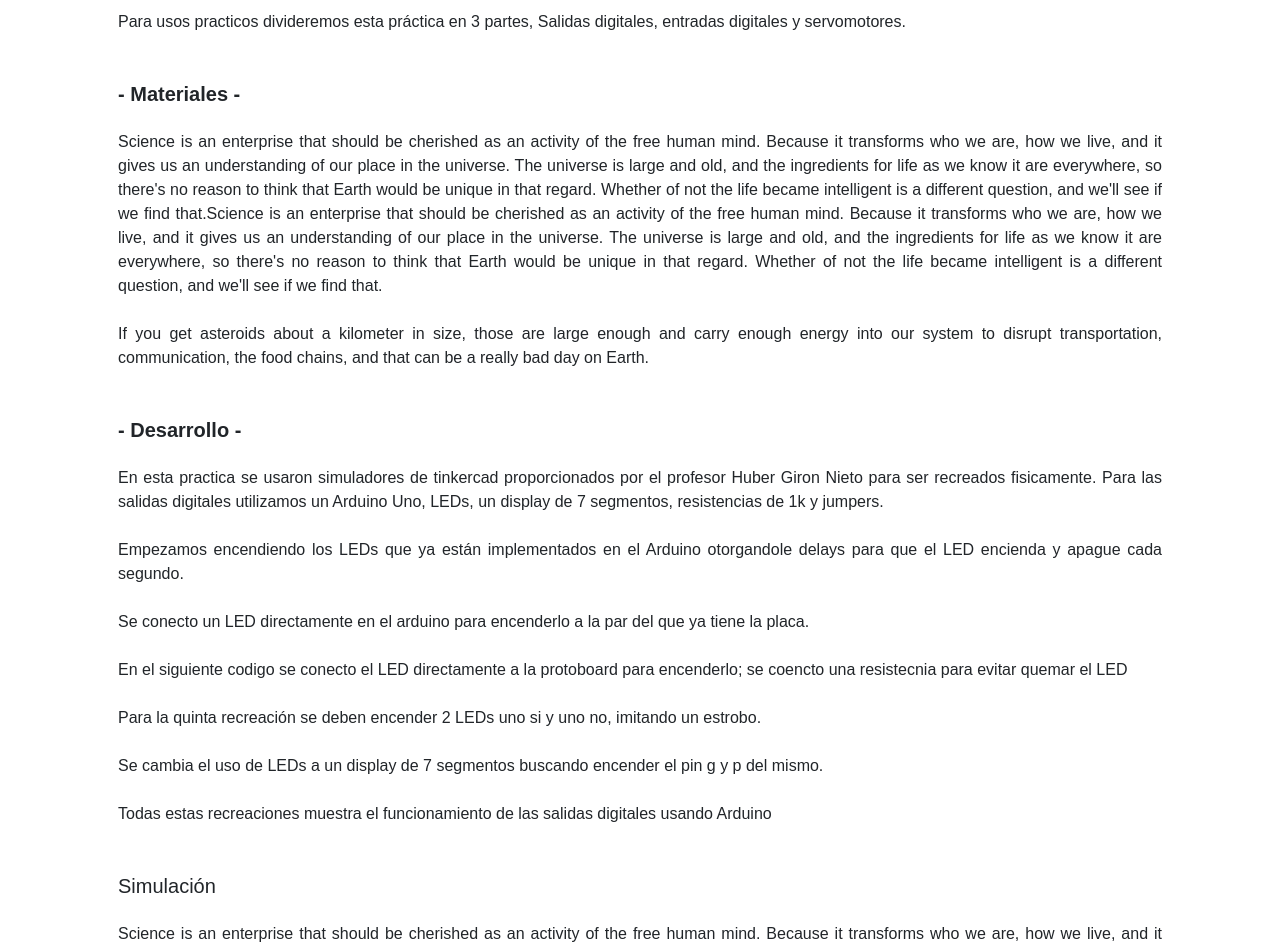
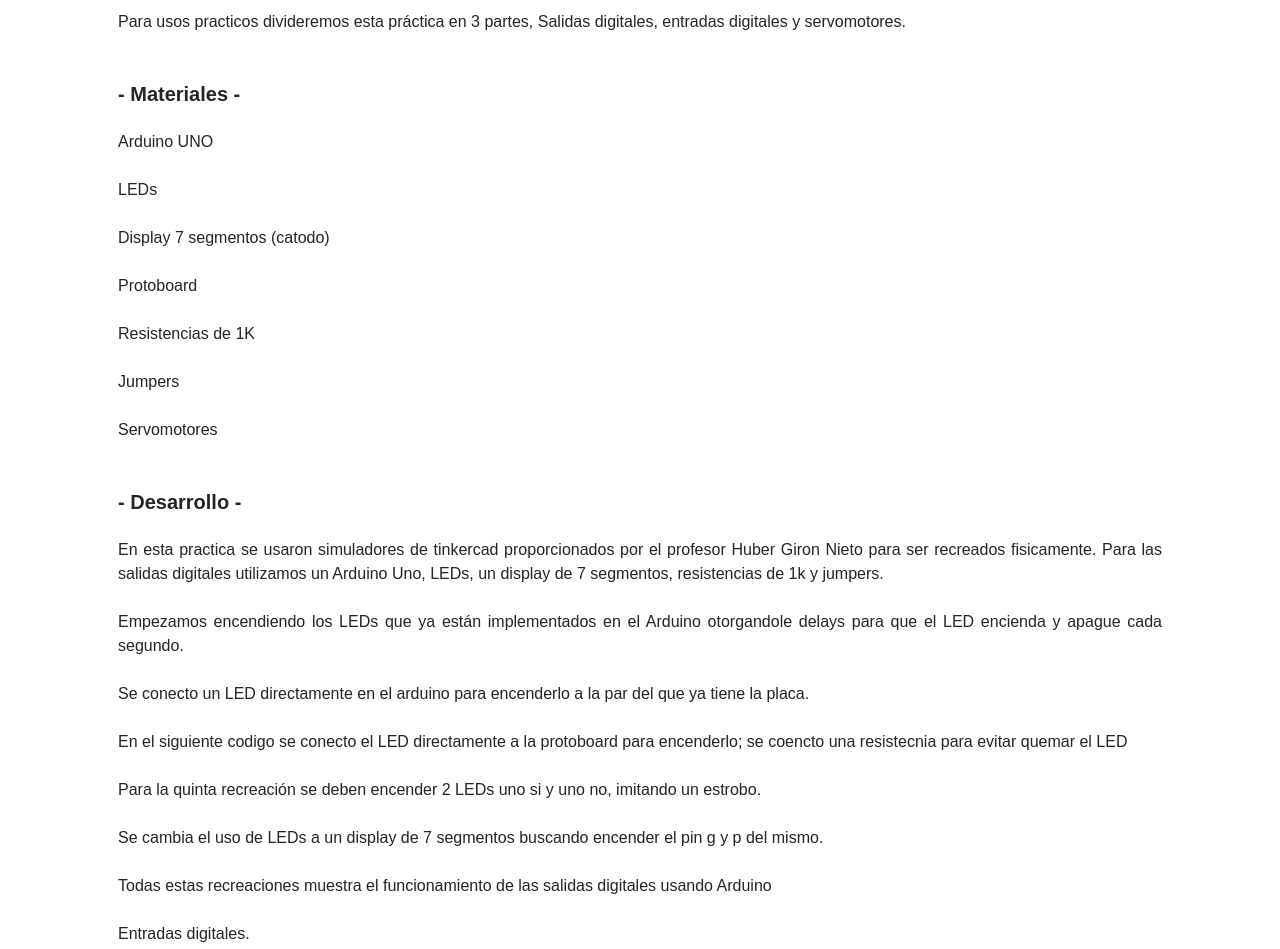
Before and after one commit to Jxun69/Elementos-1, a plain HTML site: page practica1/index.html in a window 1280 px wide. Shown: the part 1460-2409 px from the top of the page. Drawn offline with nearby package versions, Linux system fonts and the light colour scheme.

Commit message:
materiales

```diff
--- a/practica1/index.html
+++ b/practica1/index.html
@@ -88,8 +88,13 @@
 
                         <p id="materiales">
                         <h2 class="fw-bolder mb-4 mt-5 fs-5" >- Materiales -</h2>
-                        <p class="fs-6 mb-4">Science is an enterprise that should be cherished as an activity of the free human mind. Because it transforms who we are, how we live, and it gives us an understanding of our place in the universe. The universe is large and old, and the ingredients for life as we know it are everywhere, so there's no reason to think that Earth would be unique in that regard. Whether of not the life became intelligent is a different question, and we'll see if we find that.Science is an enterprise that should be cherished as an activity of the free human mind. Because it transforms who we are, how we live, and it gives us an understanding of our place in the universe. The universe is large and old, and the ingredients for life as we know it are everywhere, so there's no reason to think that Earth would be unique in that regard. Whether of not the life became intelligent is a different question, and we'll see if we find that.</p>
-                        <p class="fs-6 mb-4">If you get asteroids about a kilometer in size, those are large enough and carry enough energy into our system to disrupt transportation, communication, the food chains, and that can be a really bad day on Earth.</p>
+                        <p class="fs-6 mb-4">Arduino UNO</p>
+                        <p class="fs-6 mb-4">LEDs</p>
+                        <p class="fs-6 mb-4">Display 7 segmentos (catodo) </p>
+                        <p class="fs-6 mb-4">Protoboard</p>
+                        <p class="fs-6 mb-4">Resistencias de 1K</p>
+                        <p class="fs-6 mb-4">Jumpers</p>
+                        <p class="fs-6 mb-4">Servomotores</p>
 
                         <p id="desarrollo">
                         <h2 class="fw-bolder mb-4 mt-5 fs-5">- Desarrollo -</h2>
@@ -100,6 +105,8 @@
                         <p class="fs-6 mb-4">Para la quinta recreación se deben encender 2 LEDs uno si y uno no, imitando un estrobo.</p>
                         <p class="fs-6 mb-4">Se cambia el uso de LEDs a un display de 7 segmentos buscando encender el pin g y p del mismo.</p>
                         <p class="fs-6 mb-4">Todas estas recreaciones muestra el funcionamiento de las salidas digitales usando Arduino</p>
+                        <p class="fs-6 mb-4">Entradas digitales.</p>
+                        <p class="fs-6 mb-4"></p>
 
                             <p id="simulacion">
                             <h1 class="fw-bolder2 mb-4 mt-5 fs-5">Simulación</h1>
```
